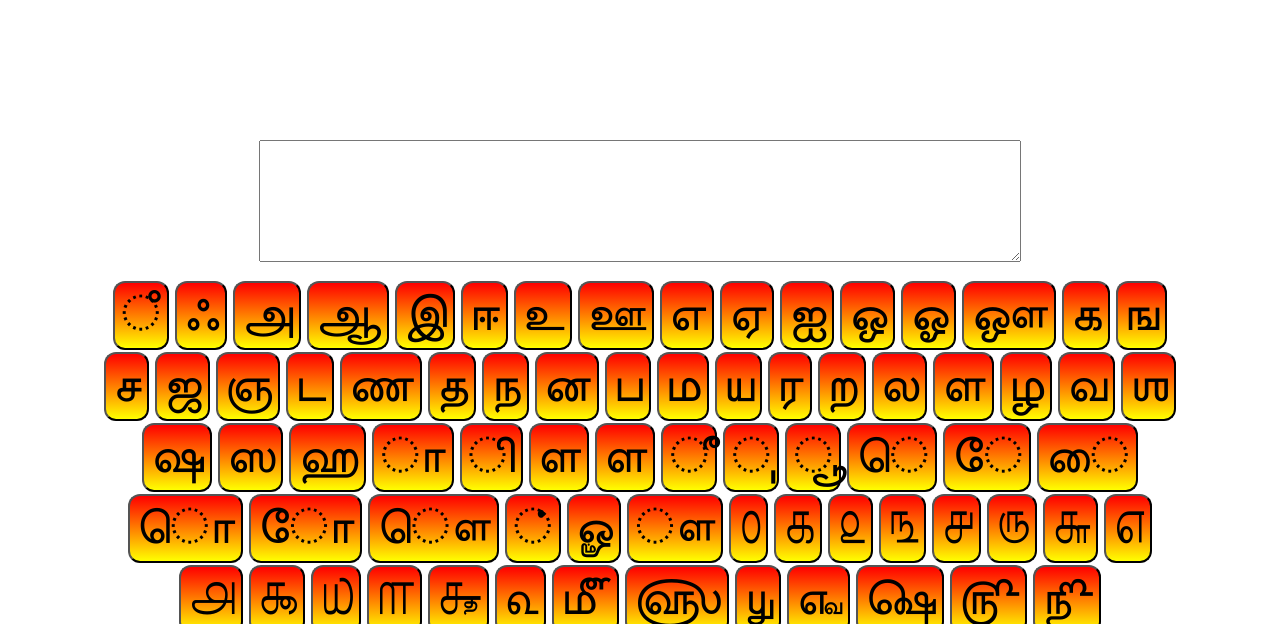
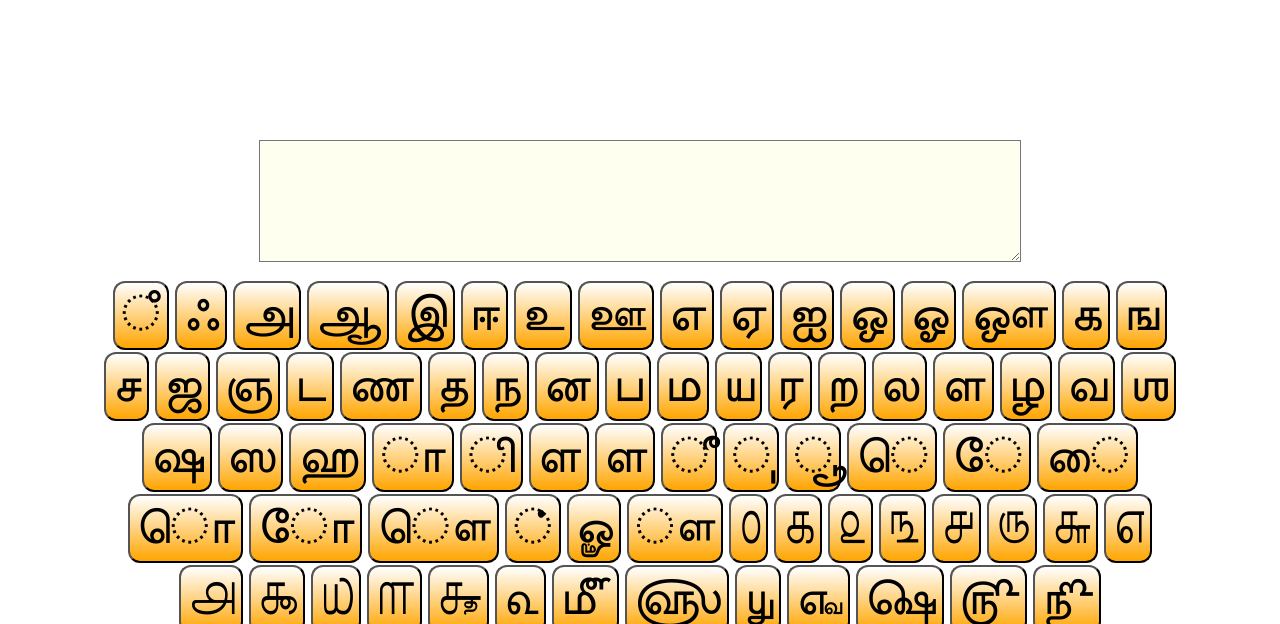
Before and after one commit to pmocal/tamil-keyboard, a PHP site: page /keyboard.html in a window 1280 px wide. Shown: the top 624 px of the page. Run offline with PHP 8.4, Linux system fonts and the light colour scheme; some libraries are stand-ins or nearby versions.

Commit message:
updated keyboard

```diff
--- a/stylesheet.css
+++ b/stylesheet.css
@@ -28,6 +28,7 @@ div {
 textarea {
 	width: 70%;
 	font-size: 50px;
+	background-color: #FFFFF0;
 }
 
 .special {
@@ -45,12 +46,12 @@ button {
 	font-size: 50px;
 	display: inline-block;
 	border-radius: 12px;
-	background-image: linear-gradient(red, yellow);
+	background-image: linear-gradient(white, orange);
 	border-color: black;
 	padding-bottom: 5px;
 	margin: 1px;
 }
 
 button:hover {
-    background-image: linear-gradient(red, green);
+    background-image: linear-gradient(red, yellow);
 }
```
Also changed, not shown: tamilkeyboardgithub.png.
